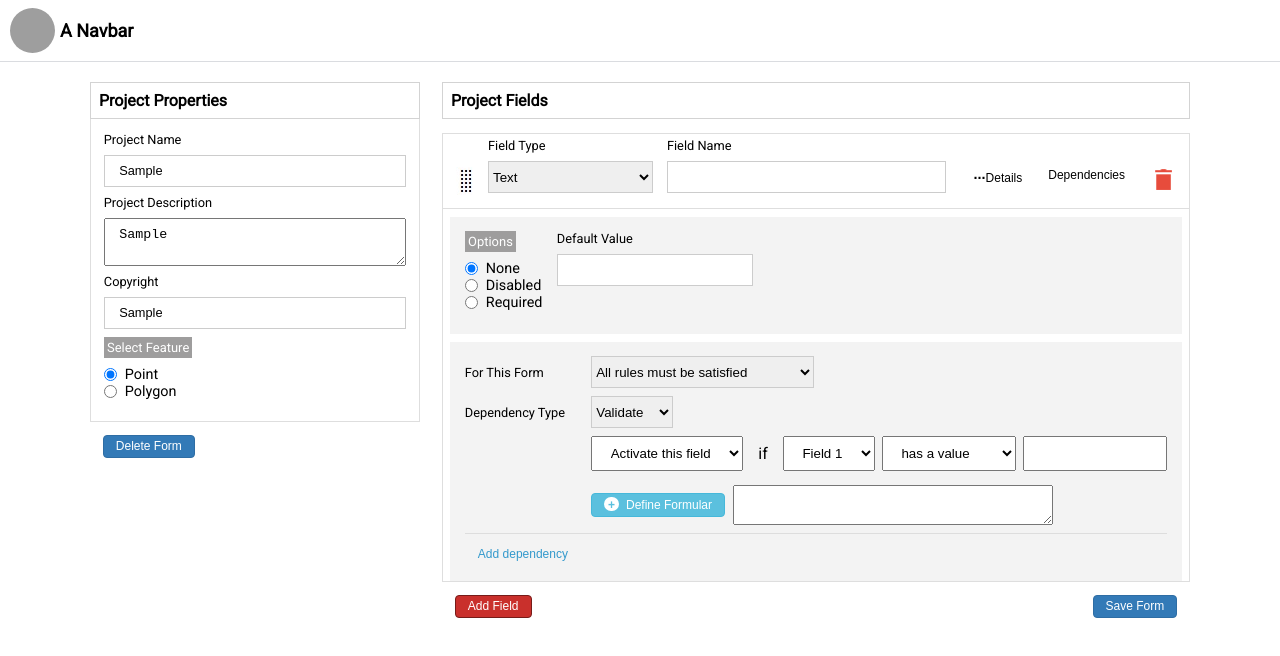
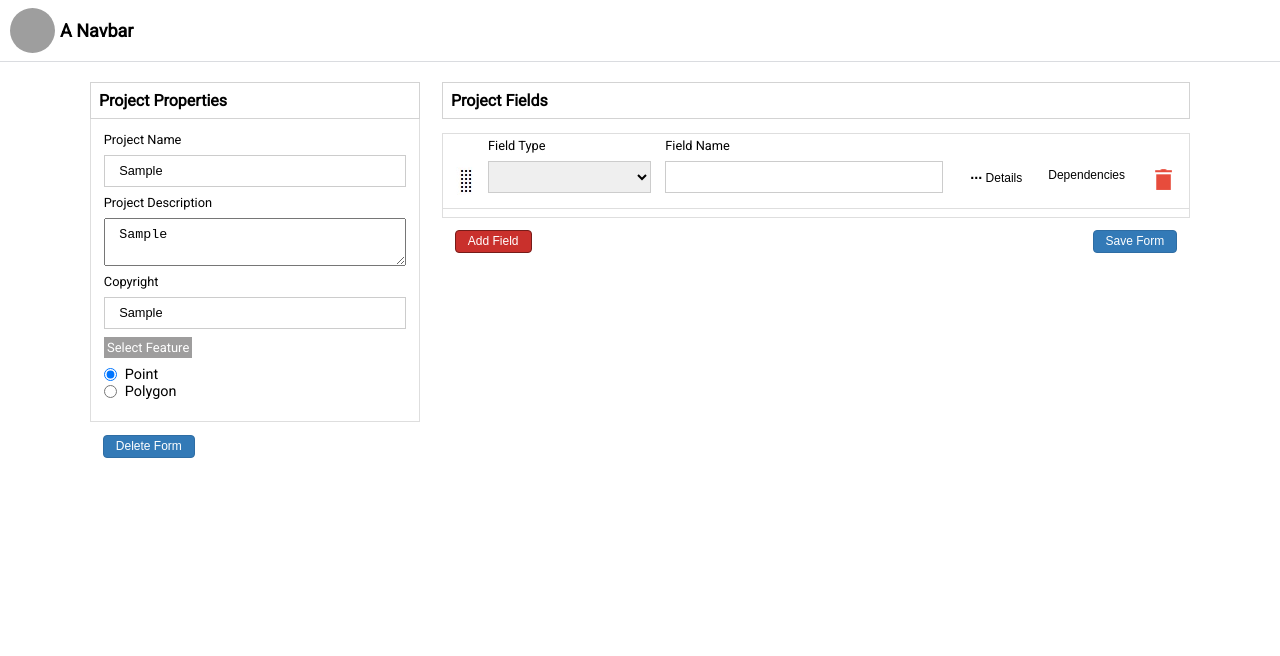
Before and after one commit to lanlugar/ngx-dependency-form, an Angular app: page / in a window 1280 px wide. Both pictures are taken after typing "Sample", "Sample", "Sample" into the empty fields and a click on the button "Add Field". Shown: the top 656 px of the page. Built offline with nearby package versions, Linux system fonts and the light colour scheme; grey boxes are pictures that could not be loaded.

Commit message:
working on dependency

```diff
--- a/src/app/components/field-dependencies/field-dependencies.component.html
+++ b/src/app/components/field-dependencies/field-dependencies.component.html
@@ -1,3 +1,9 @@
+<div
+  class="field-depencies"
+  *ngIf="showDependencies"
+  [formGroup]="controlContainer.control"
+>
+  <ng-container formGroupName="dependencyDetails">
     <div class="dep-wrapper">
       <div class="form-inline">
         <label for="fieldType"> For this form</label>
@@ -28,6 +34,7 @@
           <select id="fieldType">
             <option>has a value</option>
             <option>is not equal to</option>
+            <option>is equal to</option>
           </select>
           <input class="default-value" type="text" />
         </div>
@@ -39,8 +46,10 @@
         </div>
       </div>
     </div>
+  </ng-container>
   <div class="add-dependency-container">
     <button class="btn add-dependency-btn">Add dependency</button>
   </div>
 
   <app-formula-modal></app-formula-modal>
+</div>
--- a/src/app/components/field-dependencies/field-dependencies.component.scss
+++ b/src/app/components/field-dependencies/field-dependencies.component.scss
@@ -2,7 +2,7 @@
 @import "../../styles/sharedStyles";
 @import "../../styles/utils";
 
-:host {
+.field-depencies {
   display: flex;
   flex-direction: column;
   width: 98%;
@@ -17,7 +17,6 @@
   width: calc(100% - 7.9rem);
   margin-left: 7.9rem;
   input {
-
   }
   select {
     padding: 0 0.9rem;
@@ -33,7 +32,6 @@
   margin-top: 0.9rem;
   align-items: center;
   margin-left: 7.9rem;
-
 
   textarea {
     height: 2.5rem;
@@ -60,8 +58,6 @@
   border-radius: 50%;
   text-align: center;
   margin-right: 4px;
-
-
 }
 
 .default-value {
@@ -70,14 +66,12 @@
 
 .dependency-type {
   border-bottom: 1px solid #ddd;
-
 }
 
 .add-dependency-container {
   display: flex;
   align-items: flex-end;
   height: 2rem;
-
 }
 
 .add-dependency-btn {
@@ -86,5 +80,4 @@
   &:hover {
     color: #326883;
   }
-
 }
--- a/src/app/components/field-dependencies/field-dependencies.component.ts
+++ b/src/app/components/field-dependencies/field-dependencies.component.ts
@@ -1,4 +1,5 @@
 import { Component, OnInit, ViewChild } from '@angular/core';
+import { ControlContainer } from '@angular/forms';
 import { FormulaModalComponent } from '../formula-modal/formula-modal.component';
 
 @Component({
@@ -9,7 +10,8 @@ import { FormulaModalComponent } from '../formula-modal/formula-modal.component'
 export class FieldDependenciesComponent implements OnInit {
   @ViewChild(FormulaModalComponent, { static: false })
   dialog: FormulaModalComponent;
-  constructor() {}
+  showDependencies = false;
+  constructor(public controlContainer: ControlContainer) {}
 
   ngOnInit(): void {}
 
--- a/src/app/components/field-details/field-details.component.html
+++ b/src/app/components/field-details/field-details.component.html
@@ -1,22 +1,49 @@
 <!-- Option -->
+<ng-container [formGroup]="controlContainer.control">
+  <div class="field-details" *ngIf="showDetails">
     <fieldset class="form-fieldset">
       <legend>Options</legend>
       <div class="form-check">
         <label for="none">None</label>
-    <input id="none" name="option" type="radio" value="none" checked />
+        <input
+          id="none"
+          formControlName="option"
+          name="option"
+          type="radio"
+          value="none"
+        />
       </div>
       <div class="form-check">
-    <label for="diabled">Disabled</label>
-    <input id="disabled" name="option" type="radio" value="required" />
+        <label for="disabled">Disabled</label>
+        <input
+          id="disabled"
+          name="option"
+          formControlName="option"
+          type="radio"
+          value="disabled"
+        />
       </div>
       <div class="form-check">
         <label for="required">Required</label>
-    <input id="required" name="option" type="radio" value="required" />
+        <input
+          id="required"
+          formControlName="option"
+          name="option"
+          type="radio"
+          value="required"
+        />
       </div>
     </fieldset>
 
     <!-- Default Value -->
     <div class="form-group ml-2">
       <label for="defaultValue">Default Value</label>
-  <input id="defaultValue" name="description" type="text" />
+      <input
+        id="defaultValue"
+        formControlName="defaultValue"
+        name="description"
+        type="text"
+      />
     </div>
+  </div>
+</ng-container>
--- a/src/app/components/field-details/field-details.component.scss
+++ b/src/app/components/field-details/field-details.component.scss
@@ -2,7 +2,7 @@
 @import "../../styles/sharedStyles";
 @import "../../styles/utils";
 
-:host {
+.field-details {
   display: flex;
   flex-direction: row;
   background-color: #f3f3f3;
--- a/src/app/components/field-details/field-details.component.ts
+++ b/src/app/components/field-details/field-details.component.ts
@@ -1,4 +1,5 @@
 import { Component, OnInit } from '@angular/core';
+import { ControlContainer } from '@angular/forms';
 import { FormService } from 'src/app/services/form-service.service';
 
 @Component({
@@ -7,8 +8,8 @@ import { FormService } from 'src/app/services/form-service.service';
   styleUrls: ['./field-details.component.scss'],
 })
 export class FieldDetailsComponent implements OnInit {
-  form = this.formService.form;
-  constructor(private formService: FormService) {}
+  showDetails = false;
+  constructor(public controlContainer: ControlContainer) {}
 
   ngOnInit(): void {}
 }
--- a/src/app/components/field-type/field-type.component.html
+++ b/src/app/components/field-type/field-type.component.html
@@ -1,3 +1,4 @@
+<ng-container [formGroup]="controlContainer.control">
   <button class="btn mt-26">
     <img
       draggable="false"
@@ -9,7 +10,7 @@
   <!-- first input-->
   <div class="form-group flex-grow">
     <label for="fieldType"> field Type </label>
-  <select id="fieldType">
+    <select id="fieldType" formControlName="inputType">
       <option>Text</option>
       <option>Password</option>
     </select>
@@ -17,10 +18,13 @@
   <!-- second input -->
   <div class="form-group flex-grow">
     <label for="fieldName">Field Name</label>
-  <input id="fieldName" name="copyright" type="text" />
+    <input id="fieldName" name="fieldName" type="text" formControlName="name" />
   </div>
-<button class="btn btn--details mt-26">Details</button>
-<button class="btn mt-26">Dependencies</button>
+  <button (click)="toggleDetails()" class="btn btn--details mt-26">
+    Details
+  </button>
+  <button (click)="toggleDependencies()" class="btn mt-26">Dependencies</button>
   <button class="btn mt-26">
     <img height="25px" width="25px" src="assets/trash.png" alt="" />
   </button>
+</ng-container>
--- a/src/app/components/field-type/field-type.component.ts
+++ b/src/app/components/field-type/field-type.component.ts
@@ -1,4 +1,5 @@
-import { Component, OnInit } from '@angular/core';
+import { Component, EventEmitter, OnInit, Output } from '@angular/core';
+import { ControlContainer } from '@angular/forms';
 
 @Component({
   selector: 'app-field-type',
@@ -6,7 +7,18 @@ import { Component, OnInit } from '@angular/core';
   styleUrls: ['./field-type.component.scss'],
 })
 export class FieldTypeComponent implements OnInit {
-  constructor() {}
+  @Output() detailsClicked: EventEmitter<any> = new EventEmitter();
+  @Output() dependencyClicked: EventEmitter<any> = new EventEmitter();
+
+  constructor(public controlContainer: ControlContainer) {}
 
   ngOnInit(): void {}
+
+  toggleDetails() {
+    this.detailsClicked.emit();
+  }
+
+  toggleDependencies() {
+    this.dependencyClicked.emit();
+  }
 }
--- a/src/app/components/project-fields/project-fields.component.html
+++ b/src/app/components/project-fields/project-fields.component.html
@@ -1,15 +1,19 @@
 <ng-container [formGroup]="controlContainer.control">
   <section class="fields" formArrayName="fields">
     <h4 class="fields__header mb-2">Project Fields</h4>
-    <ng-container *ngFor="let field of fields.controls; let i = index">
-      <div class="fields__container">
-        <div class="fields__row" draggable="true">
-          <app-field-type></app-field-type>
-          <app-field-details></app-field-details>
-          <app-field-dependencies></app-field-dependencies>
+    <div class="fields__container">
+      <ng-container *ngFor="let field of fields.controls; let i = index">
+        <div class="fields__row" draggable="true" [formGroupName]="i">
+          <app-field-type
+            (detailsClicked)="onDetailsClicked(fieldDetails)"
+            (dependencyClicked)="onDependenciesClicked(fieldDependencies)"
+          ></app-field-type>
+          <app-field-details #fieldDetails></app-field-details>
+          <app-field-dependencies #fieldDependencies></app-field-dependencies>
         </div>
-      </div>
-    </ng-container>
+      </ng-container>
+    </div>
+
     <div class="form-actions p-2">
       <button (click)="addField()" class="btn btn-danger">Add Field</button>
       <button class="btn btn-primary">Save Form</button>
--- a/src/app/components/project-fields/project-fields.component.ts
+++ b/src/app/components/project-fields/project-fields.component.ts
@@ -5,6 +5,8 @@ import {
   FormBuilder,
   FormGroup,
 } from '@angular/forms';
+import { FieldDependenciesComponent } from '../field-dependencies/field-dependencies.component';
+import { FieldDetailsComponent } from '../field-details/field-details.component';
 
 @Component({
   selector: 'app-project-fields',
@@ -25,22 +27,31 @@ export class ProjectFieldsComponent implements OnInit {
   }
 
   addField() {
-    this.fields.controls.push(
+    this.fields.push(
       this.fb.group({
-        id: this.fb.control(['']),
-        form: this.fb.control(['']),
-        filedOrder: this.fb.control(['']),
-        inputType: this.fb.control(['']),
-        defaultValue: this.fb.control(['']),
-        name: this.fb.control(['']),
+        id: this.fb.control(''),
+        form: this.fb.control(''),
+        fieldOrder: this.fb.control(''),
+        inputType: this.fb.control(''),
+        option: this.fb.control('none'),
+        defaultValue: this.fb.control(''),
+        name: this.fb.control(''),
         dependencyDetails: this.fb.group({
-          exists: this.fb.control(['']),
-          type: this.fb.control(['']),
+          exists: this.fb.control(''),
+          type: this.fb.control(''),
           dependencies: this.fb.array([]),
         }),
       })
     );
 
-    console.log(this.fields);
+    console.log(this.form);
+  }
+
+  onDetailsClicked(c: FieldDetailsComponent) {
+    c.showDetails = c.showDetails ? false : true;
+  }
+
+  onDependenciesClicked(c: FieldDependenciesComponent) {
+    c.showDependencies = c.showDependencies ? false : true;
   }
 }
```
Lines whose indentation alone changed are shown as unchanged.
